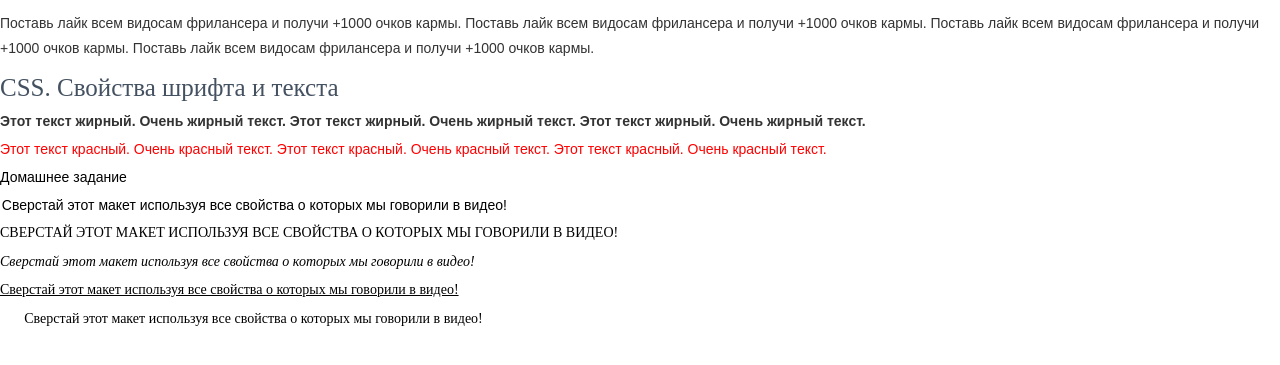
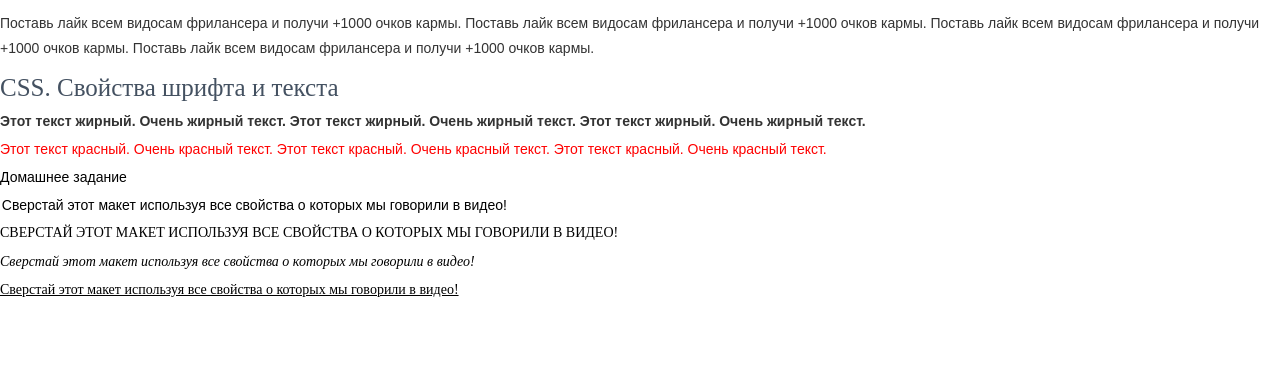
Before and after one commit to DenisKuzeev/css_10, a plain HTML site: page index.html in a window 1280 px wide. Shown: the part 33-398 px from the top of the page. Drawn offline with Linux system fonts and the light colour scheme.

Commit message:
delete class five

```diff
--- a/index.html
+++ b/index.html
@@ -26,6 +26,5 @@
     <br/>
     <p class="four">Сверстай этот макет используя все свойства о которых мы говорили в видео!</p>
     <br/>
-    <p class="five">Сверстай этот макет используя все свойства о которых мы говорили в видео!</p>
   </body>
 </html>
```
